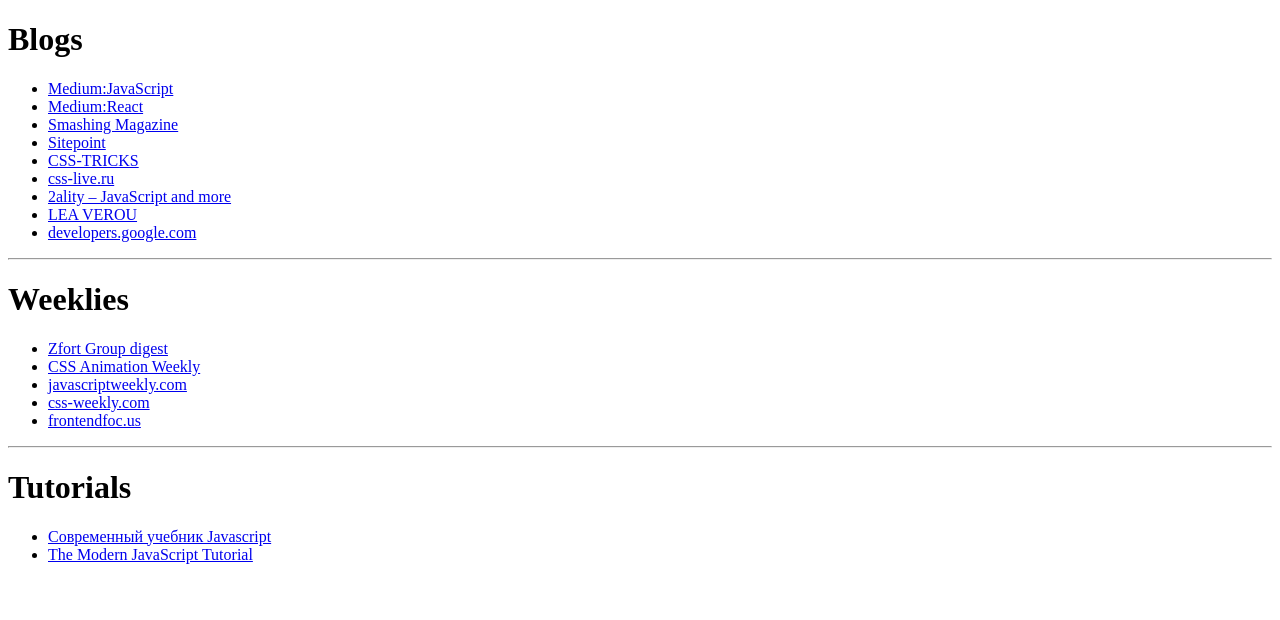
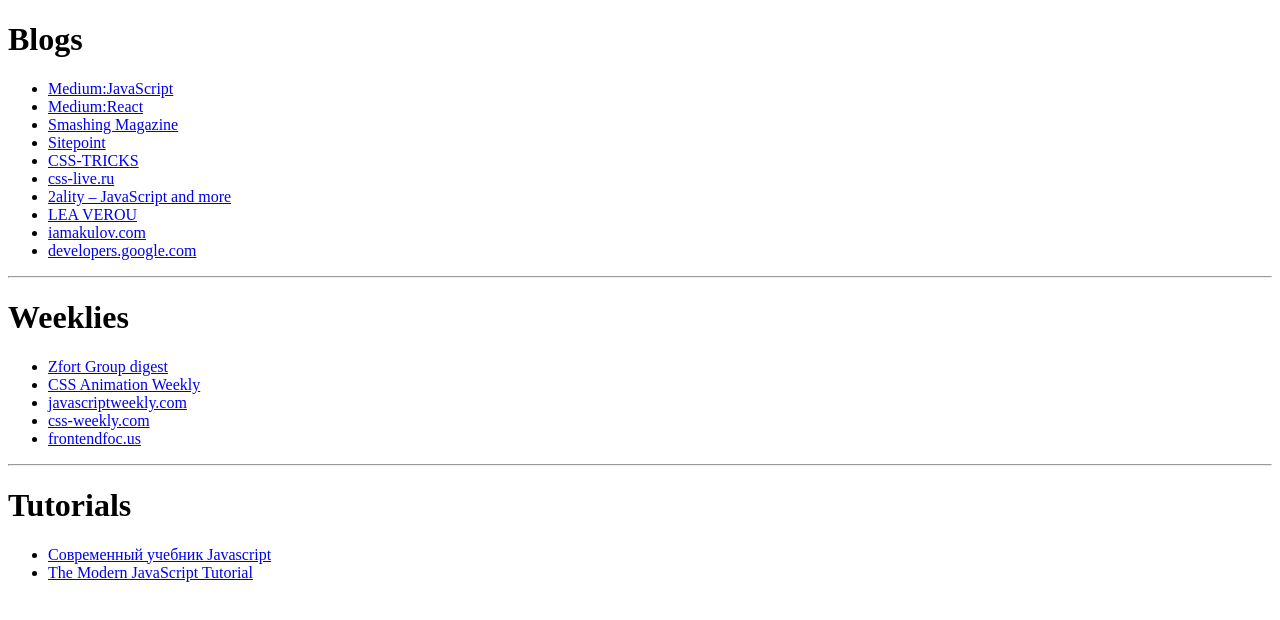
Before and after one commit to XanMK3/front-end-resources, a plain HTML site: page index.html in a window 1280 px wide. Drawn offline with Linux system fonts and the light colour scheme.

Commit message:
add link

```diff
--- a/index.html
+++ b/index.html
@@ -16,6 +16,7 @@
 		<li><a href="http://css-live.ru/">css-live.ru</a></li>
 		<li><a href="http://2ality.com/">2ality – JavaScript and more</a></li>
 		<li><a href="http://lea.verou.me/">LEA VEROU</a></li>
+		<li><a href="https://iamakulov.com/notes/">iamakulov.com</a></li>
 		<li><a href="https://developers.google.com/web/updates/">developers.google.com</a></li>
 	</ul>
 	<hr>
```
